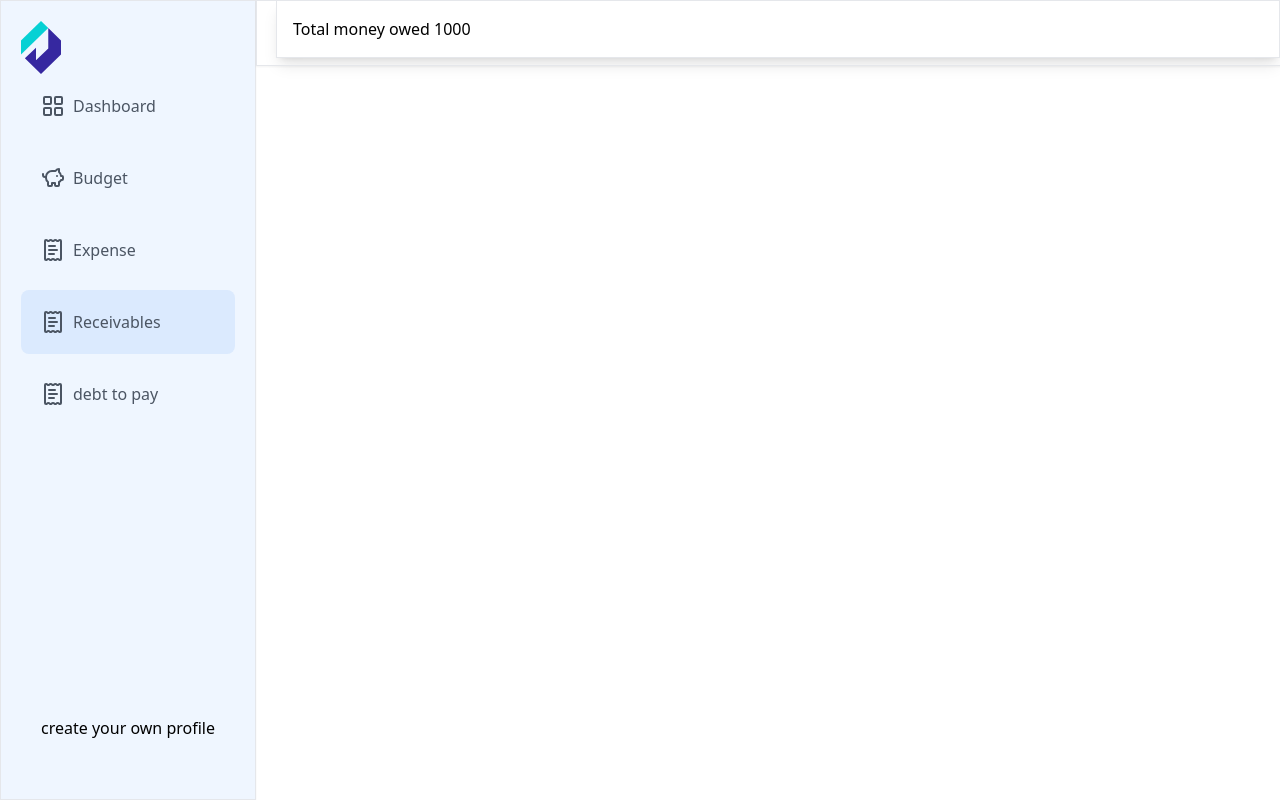
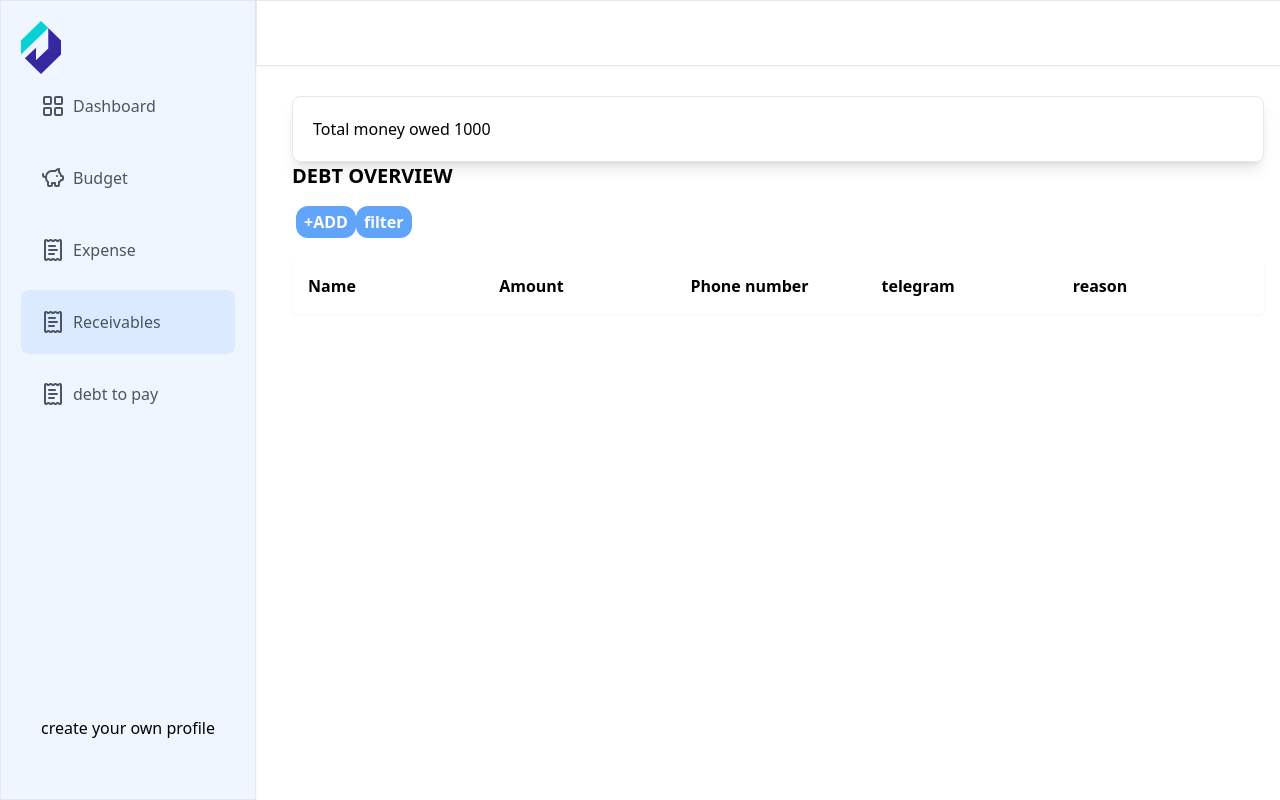
Before and after one commit to betiytesfay/KeepBirr, a Next.js app: page /dashboard/receivables in a window 1280 px wide. Built offline with nearby package versions, Linux system fonts and the light colour scheme.

Commit message:
feat: add total money owed card, header row, and +ADD modal popup

```diff
--- a/app/dashboard/receivables/layout.jsx
+++ b/app/dashboard/receivables/layout.jsx
@@ -1,9 +1,73 @@
-import React from 'react';
+'use client'
+import React, { useState } from 'react';
 const moneyOwed = 1000;
+
+
 function Layout({ layout }) {
+  const [showAddPopup, setShowAddPopup] = useState(false);
+  const HandleAddPopup = () => {
+    setShowAddPopup(true);
+
+  }
+  const HandleCloseModal = () => {
+    setShowAddPopup(false);
+  }
   return (
-    <div className="p-4 ml-5 border shadow-lg">
-      Total money owed {moneyOwed}
+    <div className="p-4 ml-5">
+      <div className=" border shadow-lg p-5 rounded-lg mt-20">
+        <p>
+          Total money owed {moneyOwed}
+        </p>
+      </div>
+      <div classNme="flex flex-row ">
+        <h2 className="text-xl font-bold mb-4">DEBT OVERVIEW</h2>
+        <div className="justify-end m-1">
+          <button className="bg-blue-400 text-white px-2 py-1 rounded-xl hover:bg-blue-500 font-semibold" onClick={HandleAddPopup}>
+            +ADD
+          </button>
+          <button className="bg-blue-400 text-white px-2 py-1 rounded-xl hover:bg-blue-500 font-semibold">
+            filter
+          </button>
+        </div>
+      </div>
+      <div className="grid grid-cols-5 mt-5 gap-4 p-4 shadow-sm rounded">
+        <p className="font-semibold">
+          Name
+        </p>
+        <p className="font-semibold">
+          Amount
+        </p>
+        <p className="font-semibold">
+          Phone number
+        </p>
+        <p className="font-semibold">
+          telegram
+        </p>
+        <p className="font-semibold">
+          reason
+        </p>
+
+      </div>
+
+      {showAddPopup && (
+        <div>
+          <p>
+            Add Debt
+          </p>
+          <CloseButton></CloseButton>
+          <div className="flex flex-col">
+            <p>Pick icon</p>// i dont know how to add emojis so the user can pick like in tlegram
+            <label>Lender</label>
+            <input type="text" placeholder="Name" className="rounded-sm  " />
+            <input type="decimal" placeholder="Name" />
+            <input type="tel" placeholder="+251987654321" />
+            <input type="text" placeholder="@username" />
+            <input type="text" placeholder="reason" />
+          </div>
+        </div>
+      )
+      }
+
     </div>
   )
 }
```
